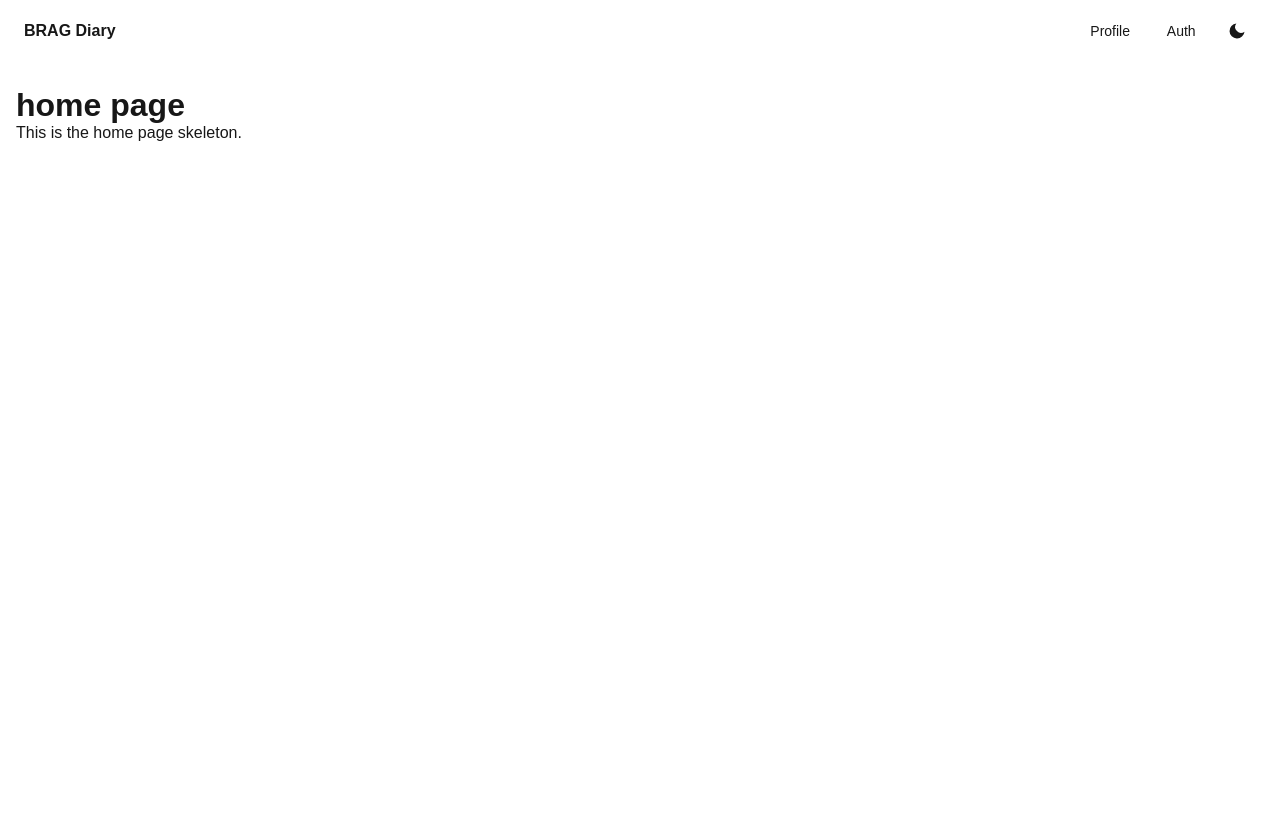
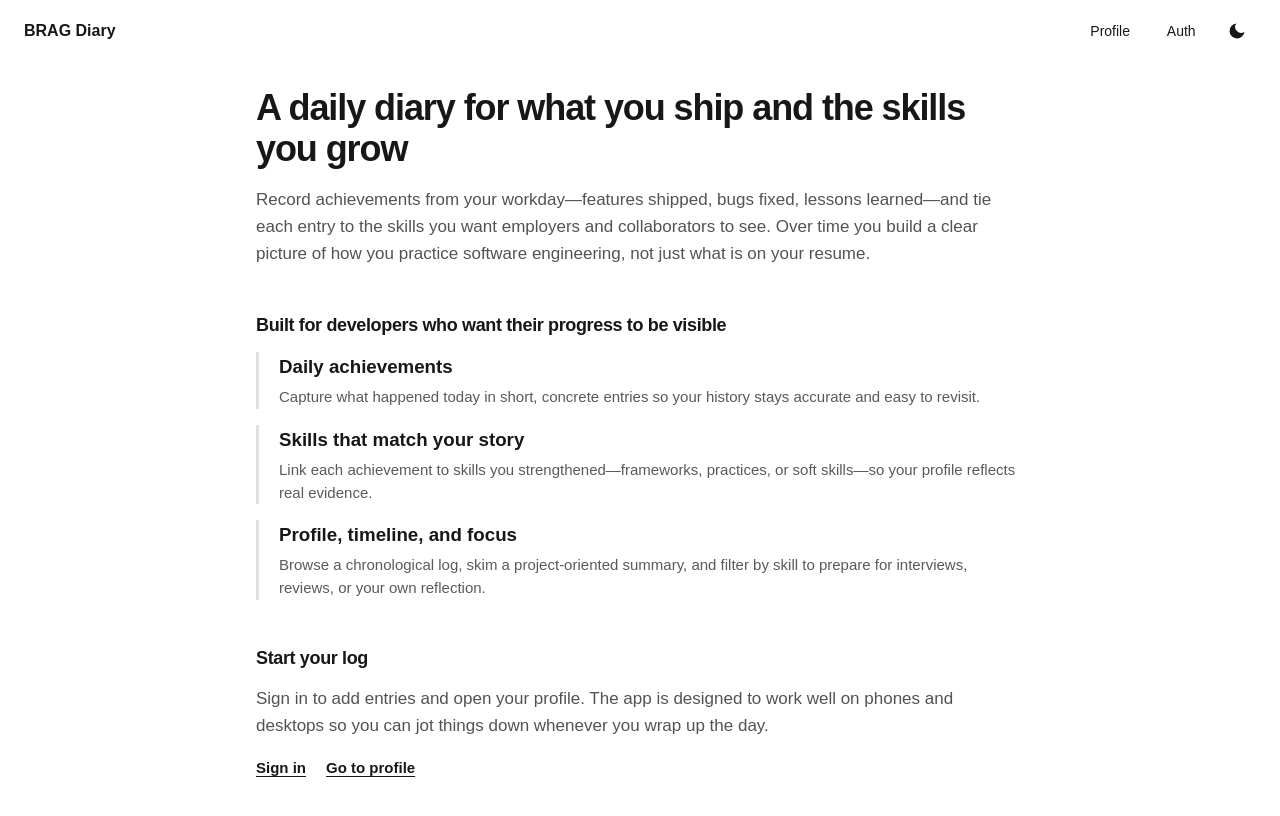
Before and after one commit to romasaldan/show-your-se-level, a Next.js app: page / in a window 1280 px wide. Built offline with nearby package versions, Linux system fonts and the light colour scheme; no server answers.

Commit message:
home page content

```diff
--- a/app/page.tsx
+++ b/app/page.tsx
@@ -1,8 +1,18 @@
+import type { Metadata } from "next";
+import { HomeView } from "@/views/home/home-view";
+
+export const metadata: Metadata = {
+  title: "BRAG Diary — Daily developer achievement and skills log",
+  description:
+    "Record daily software engineering achievements, link them to skills you improved, and browse your timeline and profile on mobile or desktop. Built for developers who want a living record of how they grow.",
+  openGraph: {
+    title: "BRAG Diary — Daily developer achievement and skills log",
+    description:
+      "Record daily achievements and skills growth. Timeline, profile, and filters designed for developers.",
+    type: "website",
+  },
+};
+
 export default function Home() {
-  return (
-    <main>
-      <h1>home page</h1>
-      <p>This is the home page skeleton.</p>
-    </main>
-  );
+  return <HomeView />;
 }
--- /dev/null
+++ b/views/home/home-view.module.css
@@ -0,0 +1,103 @@
+.root {
+  display: flex;
+  flex-direction: column;
+  gap: 2.5rem;
+  max-width: 42rem;
+  margin-inline: auto;
+}
+
+.hero {
+  display: flex;
+  flex-direction: column;
+  gap: 1rem;
+}
+
+.title {
+  font-size: clamp(1.75rem, 5vw, 2.25rem);
+  font-weight: 700;
+  letter-spacing: -0.03em;
+  line-height: 1.15;
+}
+
+.lead {
+  font-size: 1rem;
+  line-height: 1.6;
+  color: rgba(0, 0, 0, 0.68);
+}
+
+:global(html.dark) .lead {
+  color: rgba(255, 255, 255, 0.78);
+}
+
+.section {
+  display: flex;
+  flex-direction: column;
+  gap: 1rem;
+}
+
+.sectionTitle {
+  font-size: 1.125rem;
+  font-weight: 600;
+  letter-spacing: -0.02em;
+}
+
+.list {
+  list-style: none;
+  display: flex;
+  flex-direction: column;
+  gap: 1rem;
+}
+
+.listItem {
+  padding-left: 1.25rem;
+  border-left: 3px solid rgba(0, 0, 0, 0.12);
+  line-height: 1.55;
+}
+
+:global(html.dark) .listItem {
+  border-left-color: rgba(255, 255, 255, 0.15);
+}
+
+.itemTitle {
+  font-weight: 600;
+  margin-bottom: 0.25rem;
+}
+
+.itemBody {
+  font-size: 0.9375rem;
+  color: rgba(0, 0, 0, 0.65);
+}
+
+:global(html.dark) .itemBody {
+  color: rgba(255, 255, 255, 0.72);
+}
+
+.ctaRow {
+  display: flex;
+  flex-wrap: wrap;
+  gap: 0.75rem 1.25rem;
+  padding-top: 0.25rem;
+}
+
+.cta {
+  font-size: 0.9375rem;
+  font-weight: 600;
+  text-decoration: underline;
+  text-underline-offset: 0.2em;
+}
+
+.cta:focus-visible {
+  outline: 2px solid currentColor;
+  outline-offset: 2px;
+}
+
+@media (min-width: 48rem) {
+  .root {
+    max-width: 48rem;
+    gap: 3rem;
+  }
+
+  .lead {
+    font-size: 1.0625rem;
+  }
+}
--- /dev/null
+++ b/views/home/home-view.tsx
@@ -0,0 +1,69 @@
+import Link from "next/link";
+import styles from "./home-view.module.css";
+
+export function HomeView() {
+  return (
+    <div className={styles.root}>
+      <section className={styles.hero} aria-labelledby="home-hero-heading">
+        <h1 id="home-hero-heading" className={styles.title}>
+          A daily diary for what you ship and the skills you grow
+        </h1>
+        <p className={styles.lead}>
+          Record achievements from your workday—features shipped, bugs fixed,
+          lessons learned—and tie each entry to the skills you want employers
+          and collaborators to see. Over time you build a clear picture of how
+          you practice software engineering, not just what is on your resume.
+        </p>
+      </section>
+
+      <section className={styles.section} aria-labelledby="home-features-heading">
+        <h2 id="home-features-heading" className={styles.sectionTitle}>
+          Built for developers who want their progress to be visible
+        </h2>
+        <ul className={styles.list}>
+          <li className={styles.listItem}>
+            <h3 className={styles.itemTitle}>Daily achievements</h3>
+            <p className={styles.itemBody}>
+              Capture what happened today in short, concrete entries so your
+              history stays accurate and easy to revisit.
+            </p>
+          </li>
+          <li className={styles.listItem}>
+            <h3 className={styles.itemTitle}>Skills that match your story</h3>
+            <p className={styles.itemBody}>
+              Link each achievement to skills you strengthened—frameworks,
+              practices, or soft skills—so your profile reflects real evidence.
+            </p>
+          </li>
+          <li className={styles.listItem}>
+            <h3 className={styles.itemTitle}>Profile, timeline, and focus</h3>
+            <p className={styles.itemBody}>
+              Browse a chronological log, skim a project-oriented summary, and
+              filter by skill to prepare for interviews, reviews, or your own
+              reflection.
+            </p>
+          </li>
+        </ul>
+      </section>
+
+      <section className={styles.section} aria-labelledby="home-cta-heading">
+        <h2 id="home-cta-heading" className={styles.sectionTitle}>
+          Start your log
+        </h2>
+        <p className={styles.lead}>
+          Sign in to add entries and open your profile. The app is designed to
+          work well on phones and desktops so you can jot things down whenever
+          you wrap up the day.
+        </p>
+        <div className={styles.ctaRow}>
+          <Link href="/auth" className={styles.cta}>
+            Sign in
+          </Link>
+          <Link href="/profile" className={styles.cta}>
+            Go to profile
+          </Link>
+        </div>
+      </section>
+    </div>
+  );
+}
```
